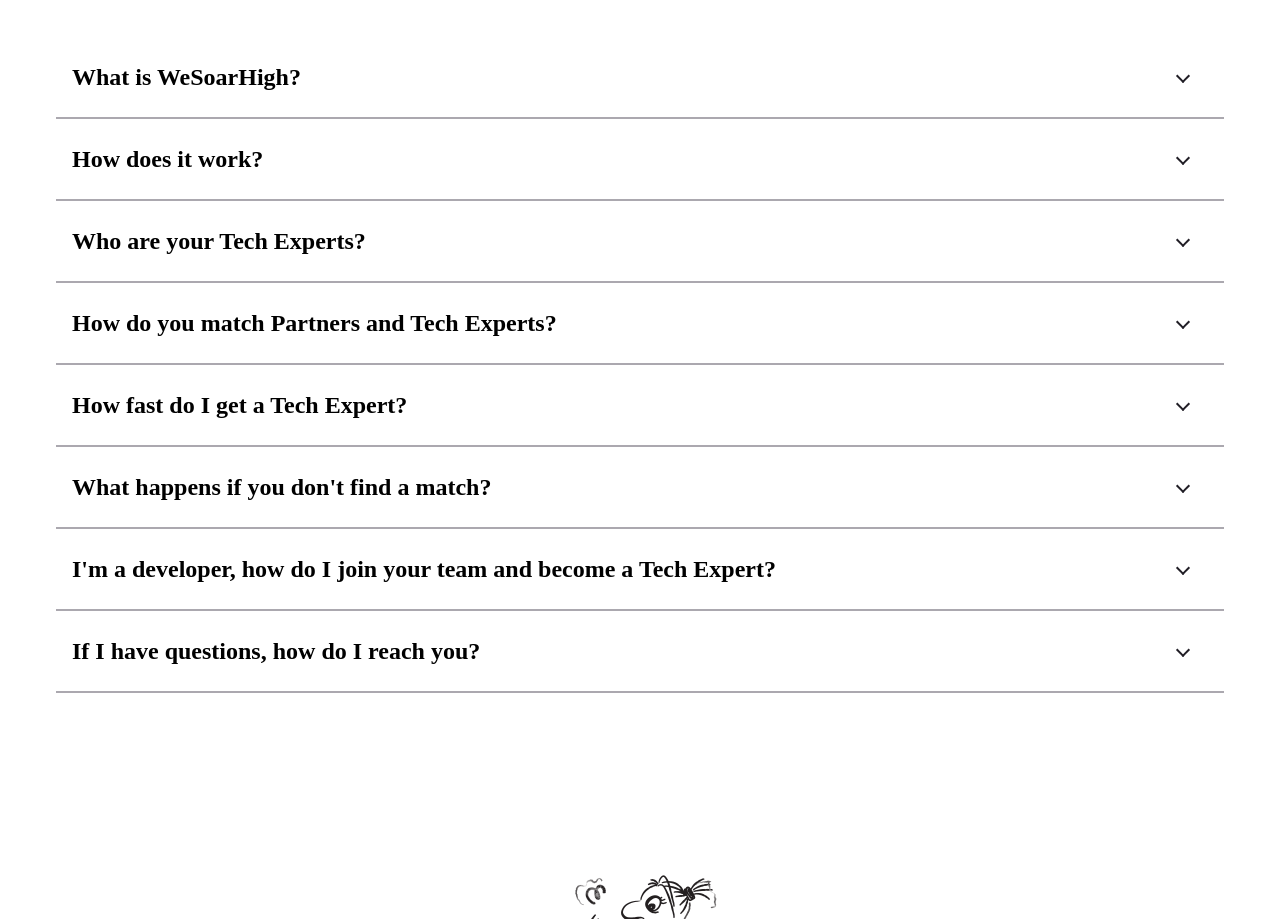
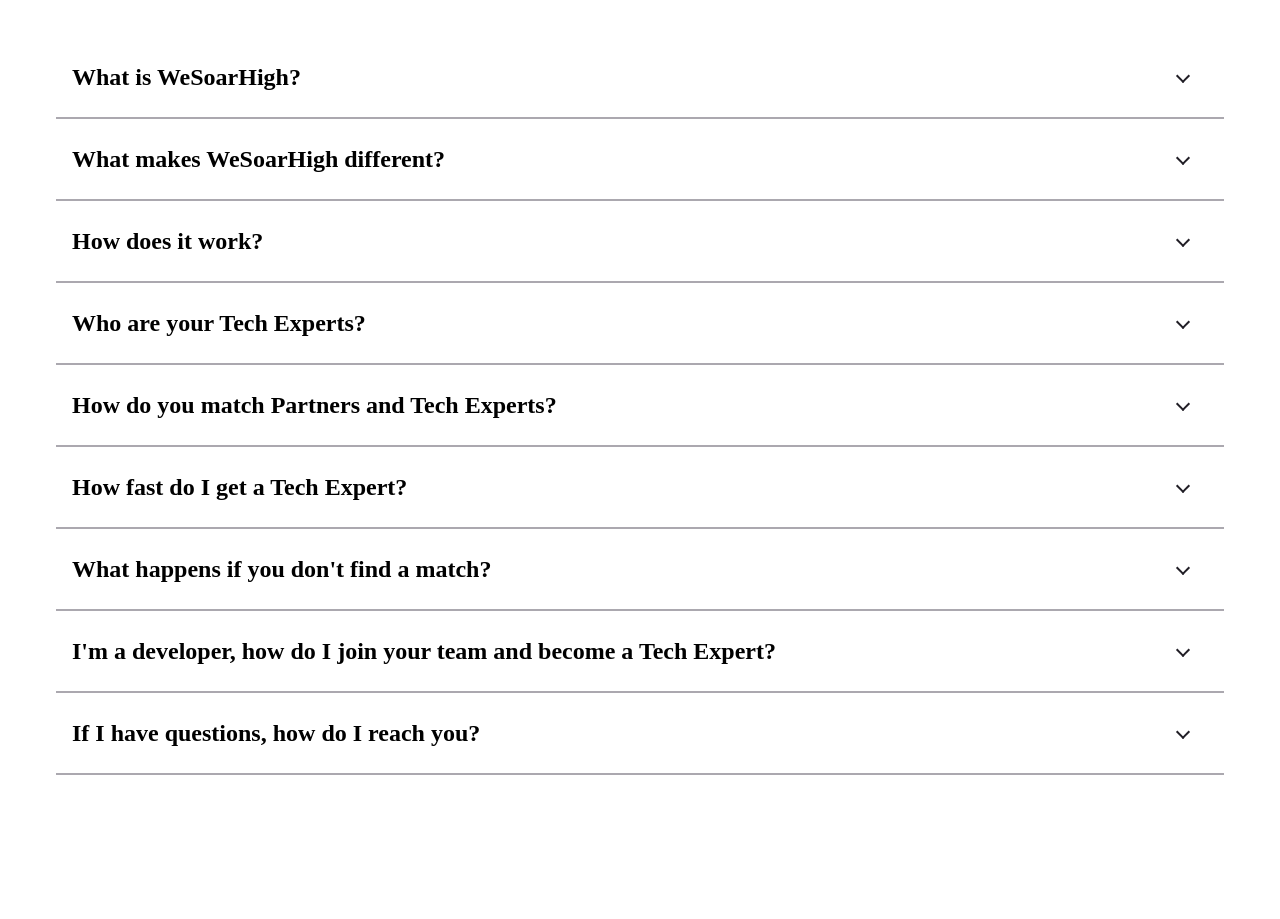
Before and after one commit to wsh-startup/landing-page, a Gatsby site: page / in a window 1280 px wide. Shown: the part 4038-4957 px from the top of the page. Built offline with nearby package versions, Linux system fonts and the light colour scheme; Gatsby itself is replaced by a stand-in of ours; a web font is replaced by a local one.

Commit message:
updated FAQ

```diff
--- a/src/components/sections/Faq.js
+++ b/src/components/sections/Faq.js
@@ -29,6 +29,45 @@
         <br />
         Because of this, <strong>we will reach greater heights together</strong>
         !
+      </>
+    ),
+  },
+  {
+    title: 'What makes WeSoarHigh different?',
+    content: () => (
+      <>
+        <p>Our mission is to:</p>
+        <ul>
+          <li>
+            help individuals and startups jumpstart their businesses by building
+            their app idea
+          </li>
+          <li>
+            provide to freelance developers and designers the opportunity to
+            gain more Technical, analytical experience
+          </li>
+        </ul>
+        <br />
+        <p>What makes WeSoarHigh unique is:</p>
+        <ul>
+          <li>
+            <strong>We speak startup</strong>. We help you prioritize what needs
+            to be built first to achieve your goals and get customer validation.
+            And, we make it <em>lean</em>.
+          </li>
+          <li>
+            <strong>We eliminate the noise</strong>. Instead of choosing from
+            countless applicants yourself,{' '}
+            <strong>we narrow them down for you.</strong> We select at most 3
+            developers that fit your needs. From there,{' '}
+            <strong>you have the power to choose.</strong>
+          </li>
+          <li>
+            <strong>We mentor developers.</strong> Although the developers are
+            freelancers and not in-house, we support and advise them, helping
+            them align with our vision and mission.
+          </li>
+        </ul>
       </>
     ),
   },
@@ -148,7 +187,7 @@
     title: 'How fast do I get a Tech Expert?',
     content: () => (
       <>
-        After submitting the form, we'll get back to you within 24 hours.
+        After submitting the form, we'll get back to you within 2 days.
         <br />
         <br />
         Depending on the project requirements, we can match Tech Experts within
```
Also changed, not shown: 1 other file.
